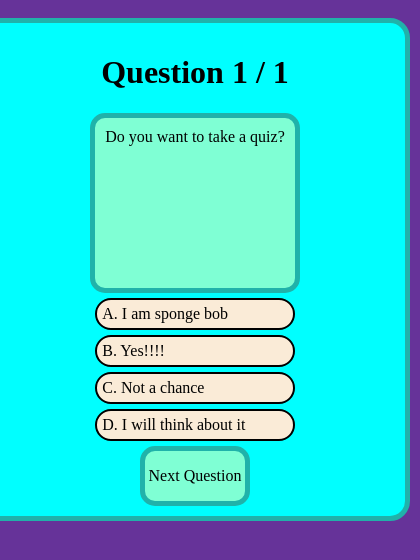
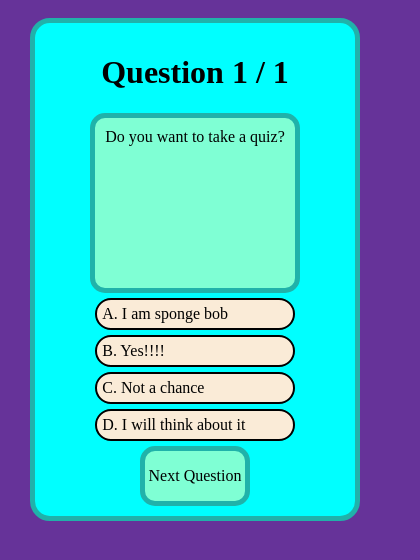
Before and after one commit to Jumpinjoehair80/Open-Trivia-Quiz, a React (Vite) app: page / in a window 390 px wide. Shown: the top 560 px of the page, 420 px wide, since content can reach past the window. Built offline with nearby package versions, Linux system fonts and the light colour scheme; no server answers.

Commit message:
changes width to fit mobile devices

```diff
--- a/index.html
+++ b/index.html
@@ -4,7 +4,7 @@
     <meta charset="UTF-8" />
     <link rel="icon" type="image/svg+xml" href="/vite.svg" />
     <meta name="viewport" content="width=device-width, initial-scale=1.0" />
-    <title>Vite + React</title>
+    <title>Joey's Quiz</title>
   </head>
   <body>
     <div id="root"></div>
--- a/src/styles.css
+++ b/src/styles.css
@@ -8,7 +8,7 @@ body {
 
 .quiz--container {
   height: auto;
-  width: 400px;
+  width: 300px;
   margin: 10px;
   padding: 10px;
   background-color: aqua;
@@ -16,7 +16,6 @@ body {
   border-radius: 20px;
   display: flex;
   flex-direction: column;
-
 }
 
 .quiz-section {
```
